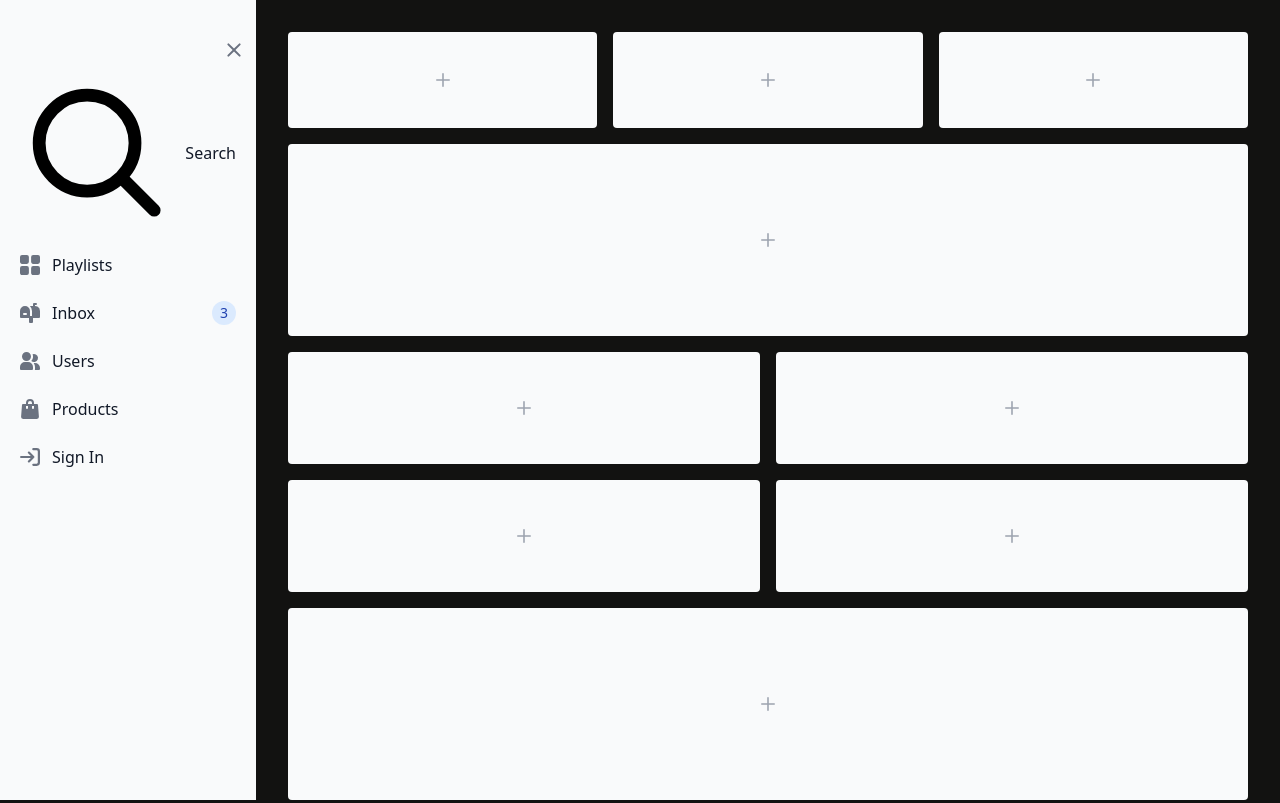
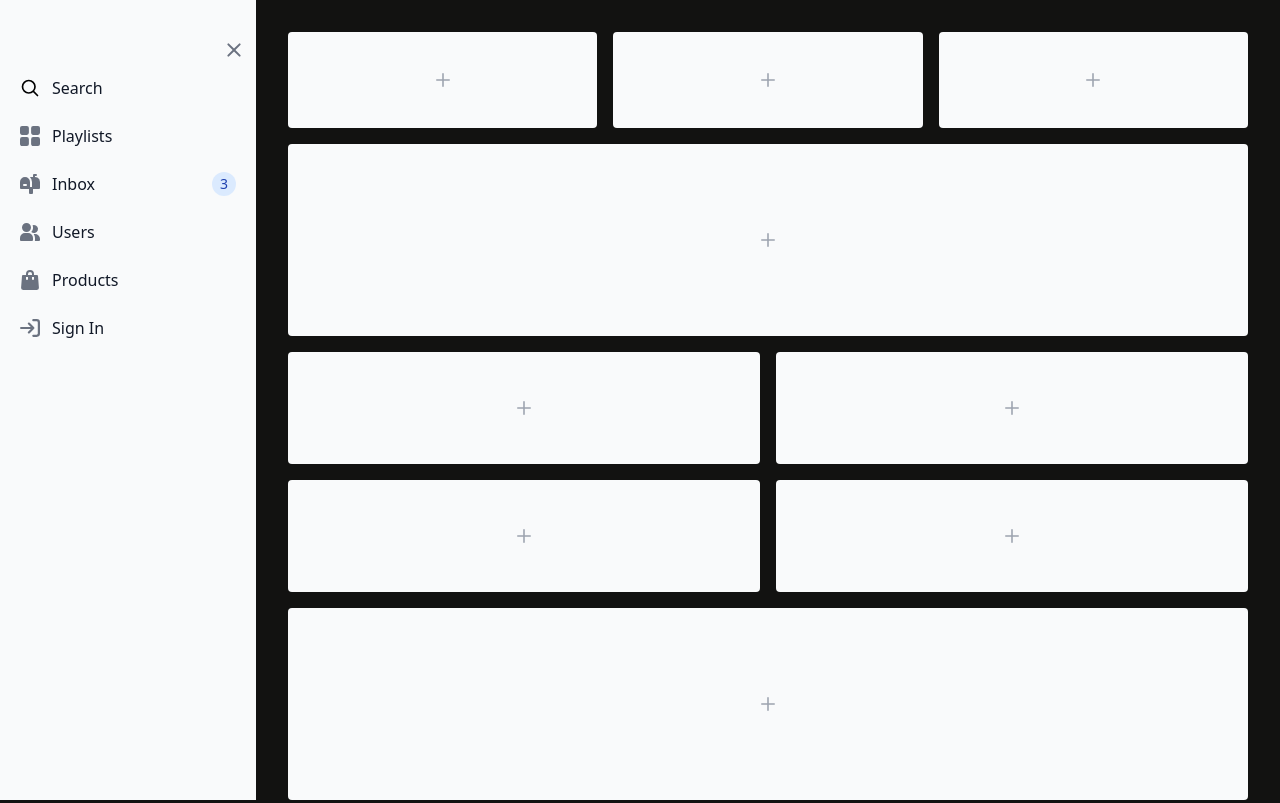
Before and after one commit to cldrojas/SoundBridge, an Astro site: page / in a window 1280 px wide. Shown: the top 803 px of the page. Built offline with nearby package versions, Linux system fonts and the light colour scheme; Astro itself is replaced by a stand-in of ours.

Commit message:
update index.astro

```diff
--- a/src/pages/index.astro
+++ b/src/pages/index.astro
@@ -16,7 +16,7 @@
       <ul class="space-y-2 font-medium">
         <li>
           <a href="#" class="flex items-center p-2 text-gray-900 rounded-lg dark:text-white hover:bg-gray-100 dark:hover:bg-gray-700 group">
-            <svg viewBox="0 0 24 24" fill="none" xmlns="http://www.w3.org/2000/svg"><g id="SVGRepo_bgCarrier" stroke-width="0"></g><g id="SVGRepo_tracerCarrier" stroke-linecap="round" stroke-linejoin="round"></g><g id="SVGRepo_iconCarrier"> <path d="M15.7955 15.8111L21 21M18 10.5C18 14.6421 14.6421 18 10.5 18C6.35786 18 3 14.6421 3 10.5C3 6.35786 6.35786 3 10.5 3C14.6421 3 18 6.35786 18 10.5Z" stroke="#000000" stroke-width="2" stroke-linecap="round" stroke-linejoin="round"></path> </g></svg>
+            <svg class="flex-shrink-0 w-5 h-5 text-gray-500" viewBox="0 0 24 24" fill="none" xmlns="http://www.w3.org/2000/svg"><g id="SVGRepo_bgCarrier" stroke-width="0"></g><g id="SVGRepo_tracerCarrier" stroke-linecap="round" stroke-linejoin="round"></g><g id="SVGRepo_iconCarrier"> <path d="M15.7955 15.8111L21 21M18 10.5C18 14.6421 14.6421 18 10.5 18C6.35786 18 3 14.6421 3 10.5C3 6.35786 6.35786 3 10.5 3C14.6421 3 18 6.35786 18 10.5Z" stroke="#000000" stroke-width="2" stroke-linecap="round" stroke-linejoin="round"></path> </g></svg>
             <span class="ms-3">Search</span>
           </a>
         </li>
```
